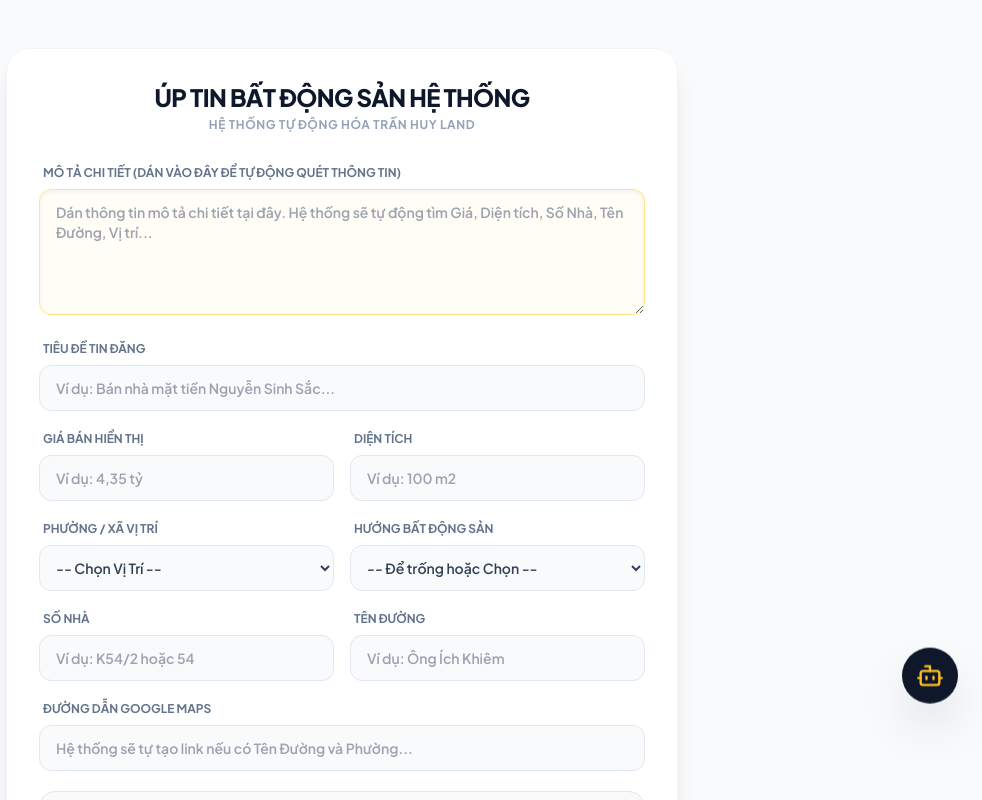
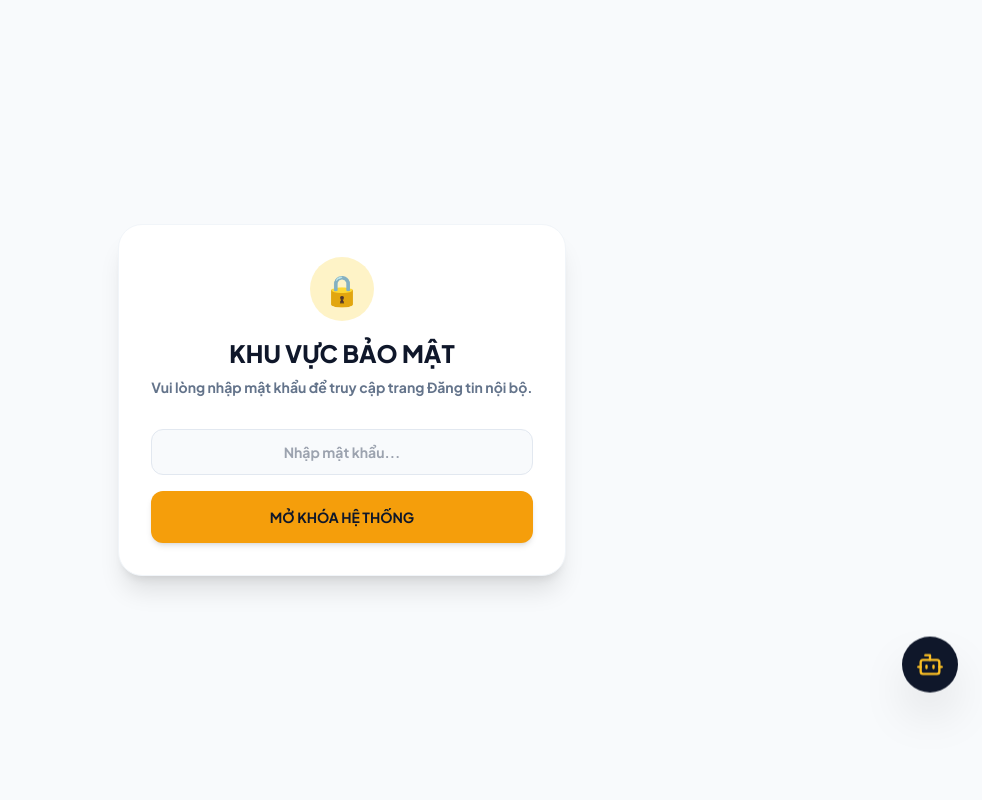
Before and after one commit to tranhuyland/tranhuylanddanang, a Next.js app: page /dang-tin in a window 1280 px wide. Shown: the top 800 px of the page, without its empty margins (298-1280 px from the left). Built offline with nearby package versions, Linux system fonts and the light colour scheme; some icons are missing.

Commit message:
Update page.tsx

```diff
--- a/src/app/dang-tin/page.tsx
+++ b/src/app/dang-tin/page.tsx
@@ -1,5 +1,5 @@
 'use client';
-import React, { useState, ChangeEvent, FormEvent } from 'react';
+import React, { useState, ChangeEvent, FormEvent, useEffect } from 'react';
 import dynamic from 'next/dynamic';
 
 // 🗺️ Tải Bản đồ động để tránh lỗi SSR của Next.js
@@ -12,6 +12,9 @@ const LocationPickerMap = dynamic(() => import('@/components/LocationPickerMap')
 const GOOGLE_WEBAPP_URL = 'https://script.google.com/macros/s/AKfycbzrb1ocMD9pZYe8JN14hSxhYG1KOHPb_ruX3hJtpUzKYn270qsKbjisU0Ea40DaGh3vww/exec';
 const CLOUDINARY_CLOUD_NAME = 'ds6k0kfbz';
 const CLOUDINARY_UPLOAD_PRESET = 'tranhuyland';
+
+// 🔒 MẬT KHẨU TRUY CẬP TRANG ĐĂNG TIN (Anh có thể đổi số 123 thành mk anh muốn)
+const ADMIN_PASSWORD = '123';
 
 const INITIAL_FORM_STATE = {
   id: '',
@@ -34,6 +37,12 @@ const INITIAL_FORM_STATE = {
 };
 
 export default function DangTinPage() {
+  // 🚨 STATE XÁC THỰC BẢO MẬT
+  const [isAuthenticated, setIsAuthenticated] = useState(false);
+  const [passwordInput, setPasswordInput] = useState('');
+  const [authError, setAuthError] = useState('');
+  const [isCheckingAuth, setIsCheckingAuth] = useState(true);
+
   const [formData, setFormData] = useState(INITIAL_FORM_STATE);
 
   const [uploading, setUploading] = useState(false);
@@ -50,6 +59,36 @@ export default function DangTinPage() {
   // 📡 Trạng thái cho tính năng Dò tìm Tên Đường
   const [isSearchingLoc, setIsSearchingLoc] = useState(false);
   const [mapMountKey, setMapMountKey] = useState(Date.now());
+
+  // KIỂM TRA MẬT KHẨU ĐÃ LƯU KHI MỞ TRANG
+  useEffect(() => {
+    const auth = localStorage.getItem('thl_admin_auth');
+    if (auth === 'true') {
+      setIsAuthenticated(true);
+    }
+    setIsCheckingAuth(false);
+  }, []);
+
+  // HÀM XỬ LÝ ĐĂNG NHẬP
+  const handleLogin = (e: FormEvent) => {
+    e.preventDefault();
+    if (passwordInput === ADMIN_PASSWORD) {
+      localStorage.setItem('thl_admin_auth', 'true');
+      setIsAuthenticated(true);
+      setAuthError('');
+    } else {
+      setAuthError('Mật khẩu không chính xác!');
+    }
+  };
+
+  // HÀM XỬ LÝ ĐĂNG XUẤT (Khóa lại trang)
+  const handleLogout = () => {
+    if (window.confirm("Bạn có chắc chắn muốn khóa trang đăng tin?")) {
+      localStorage.removeItem('thl_admin_auth');
+      setIsAuthenticated(false);
+      setPasswordInput('');
+    }
+  };
 
   const uploadImagesToCloudinary = async (
     files: FileList | null,
@@ -260,11 +299,9 @@ export default function DangTinPage() {
     }
   };
 
-  // 🔥 ĐÃ NÂNG CẤP: BỘ BẮT LỖI (VALIDATION) VÀ CHỐNG SPAM CHUYÊN SÂU
   const handleSubmit = async (e: FormEvent) => {
     e.preventDefault();
 
-    // Hàm tiện ích: Hiển thị lỗi & Cuộn lên trên cùng mượt mà
     const showError = (msg: string) => {
       setMessage({ type: 'error', content: msg });
       window.scrollTo({ top: 0, behavior: 'smooth' });
@@ -275,7 +312,6 @@ export default function DangTinPage() {
       return;
     }
 
-    // 🚨 1. CHỐNG SPAM: Rate Limit (Khoá 15 giây mới được đăng tiếp)
     const now = Date.now();
     const lastSubmit = localStorage.getItem('lastSubmitTimeTranHuyLand');
     if (lastSubmit && now - parseInt(lastSubmit) < 15000) {
@@ -283,14 +319,12 @@ export default function DangTinPage() {
       return;
     }
 
-    // 🚨 2. CHUẨN HÓA DỮ LIỆU: Cắt bỏ khoảng trắng dư thừa
     const tieudeClean = formData.tieude.trim();
     const moTaClean = formData.moTa.trim();
     const giaClean = formData.gia.trim();
     const dienTichClean = formData.dienTich.trim();
     const khuVucClean = formData.khuVuc.trim();
 
-    // 🚨 3. BẮT LỖI ĐỘ DÀI & NỘI DUNG RỖNG
     if (moTaClean.length < 20) {
       showError('❌ Mô tả quá ngắn. Vui lòng nhập chi tiết hơn (ít nhất 20 ký tự).');
       return;
@@ -304,7 +338,6 @@ export default function DangTinPage() {
       return;
     }
 
-    // 🚨 4. CHỐNG NHẬP RÁC: Nhận diện nhập trùng lặp (VD: "aaaaaaa", "1111111")
     const spamPattern = /([a-zA-Z0-9])\1{6,}/;
     if (spamPattern.test(tieudeClean) || spamPattern.test(moTaClean)) {
       showError('🤖 Hệ thống phát hiện nội dung Spam (nhập trùng ký tự liên tục). Vui lòng nhập tiếng Việt hợp lệ!');
@@ -317,7 +350,6 @@ export default function DangTinPage() {
     const today = new Date();
     const formattedDate = `${String(today.getDate()).padStart(2, '0')}/${String(today.getMonth() + 1).padStart(2, '0')}/${today.getFullYear()}`;
 
-    // Sử dụng dữ liệu đã được làm sạch
     const payload = {
       ...formData,
       tieude: tieudeClean,
@@ -337,16 +369,15 @@ export default function DangTinPage() {
         body: JSON.stringify(payload),
       });
 
-      // Ghi nhận thời gian gửi thành công để kích hoạt rào chắn 15s cho lần kế tiếp
       localStorage.setItem('lastSubmitTimeTranHuyLand', Date.now().toString());
 
       setMessage({ type: 'success', content: '🎉 Thêm sản phẩm bất động sản đồng bộ lên Google Sheet thành công!' });
-      window.scrollTo({ top: 0, behavior: 'smooth' }); // Trượt lên đầu để thấy câu chúc
+      window.scrollTo({ top: 0, behavior: 'smooth' });
 
       setFormData(INITIAL_FORM_STATE);
       setSelectedImagesPreview([]);
       setSoDoImagesPreview([]);
-      setMapMountKey(Date.now()); // Reset bản đồ về mặc định
+      setMapMountKey(Date.now());
     } catch (error) {
       showError('❌ Lỗi kết nối đồng bộ. Vui lòng kiểm tra lại link Web App.');
     } finally {
@@ -354,10 +385,55 @@ export default function DangTinPage() {
     }
   };
 
+  // Màn hình chờ kiểm tra thông tin đăng nhập
+  if (isCheckingAuth) {
+    return <div className="min-h-screen bg-slate-50 flex items-center justify-center text-slate-400 font-bold">Đang kiểm tra quyền truy cập...</div>;
+  }
+
+  // 🔒 GIAO DIỆN KHÓA BẢO VỆ NẾU CHƯA NHẬP MẬT KHẨU
+  if (!isAuthenticated) {
+    return (
+      <div className="min-h-screen bg-slate-50 flex items-center justify-center p-4">
+        <div className="max-w-md w-full bg-white rounded-3xl border border-slate-100 shadow-xl p-8 text-center">
+          <div className="w-16 h-16 bg-amber-100 text-amber-500 rounded-full flex items-center justify-center mx-auto mb-4 text-3xl">
+            🔒
+          </div>
+          <h2 className="text-2xl font-black text-slate-900 mb-2 uppercase">Khu vực bảo mật</h2>
+          <p className="text-sm font-bold text-slate-500 mb-8">Vui lòng nhập mật khẩu để truy cập trang Đăng tin nội bộ.</p>
+
+          <form onSubmit={handleLogin} className="space-y-4">
+            <input
+              type="password"
+              value={passwordInput}
+              onChange={(e) => setPasswordInput(e.target.value)}
+              placeholder="Nhập mật khẩu..."
+              className="w-full bg-slate-50 border border-slate-200 rounded-xl px-4 py-3 text-center text-sm font-bold focus:outline-none focus:border-amber-500 text-slate-700"
+            />
+            {authError && <p className="text-rose-500 text-xs font-bold">{authError}</p>}
+
+            <button type="submit" className="w-full bg-amber-500 text-slate-900 font-bold text-sm uppercase py-4 rounded-xl shadow-md hover:bg-amber-400 transition-colors">
+              Mở khóa hệ thống
+            </button>
+          </form>
+        </div>
+      </div>
+    );
+  }
+
+  // 🔓 GIAO DIỆN CHÍNH SAU KHI ĐÃ ĐĂNG NHẬP THÀNH CÔNG
   return (
     <div className="min-h-screen bg-slate-50 py-12 px-4 sm:px-6 lg:px-8">
       <div className="max-w-2xl mx-auto bg-white rounded-3xl border border-slate-100 shadow-xl p-6 sm:p-8">
-        <div className="text-center mb-8">
+
+        <div className="text-center mb-8 relative">
+          {/* Nút đăng xuất góc phải */}
+          <button
+            onClick={handleLogout}
+            className="absolute right-0 top-0 text-[10px] font-bold bg-rose-50 text-rose-600 px-3 py-1.5 rounded-lg hover:bg-rose-100 transition-colors uppercase border border-rose-100"
+          >
+            🔒 Đăng xuất
+          </button>
+
           <h1 className="text-xl sm:text-2xl font-black text-slate-900 uppercase tracking-tight">Úp Tin Bất Động Sản Hệ Thống</h1>
           <p className="text-xs font-bold text-slate-400 mt-1 uppercase tracking-wider">Hệ thống tự động hóa Trần Huy Land</p>
         </div>
```
